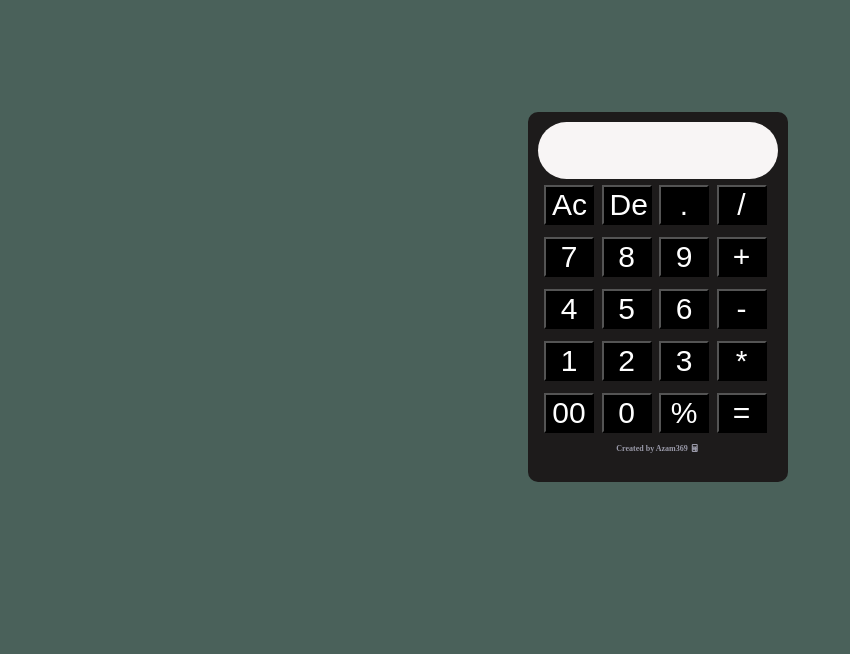
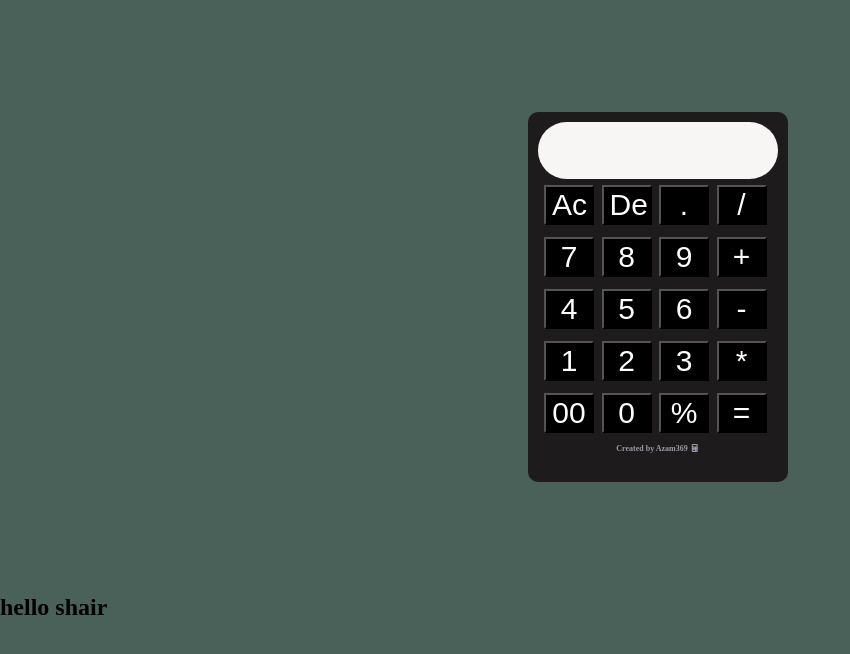
Before and after one commit to Shairazam/cloud_fyp, a plain HTML site: page index.html in a window 1280 px wide. Shown: the whole page, without its empty margins (0-850 px from the left). Drawn offline with Linux system fonts and the light colour scheme.

Commit message:
shair azam

```diff
--- a/index.html
+++ b/index.html
@@ -50,6 +50,9 @@
 
       </form>
     </div>
+    <div>
+    <h2>hello shair</h2>
+    </div>
       <script src="main.js"></script>
 </body>
 </html>
```
